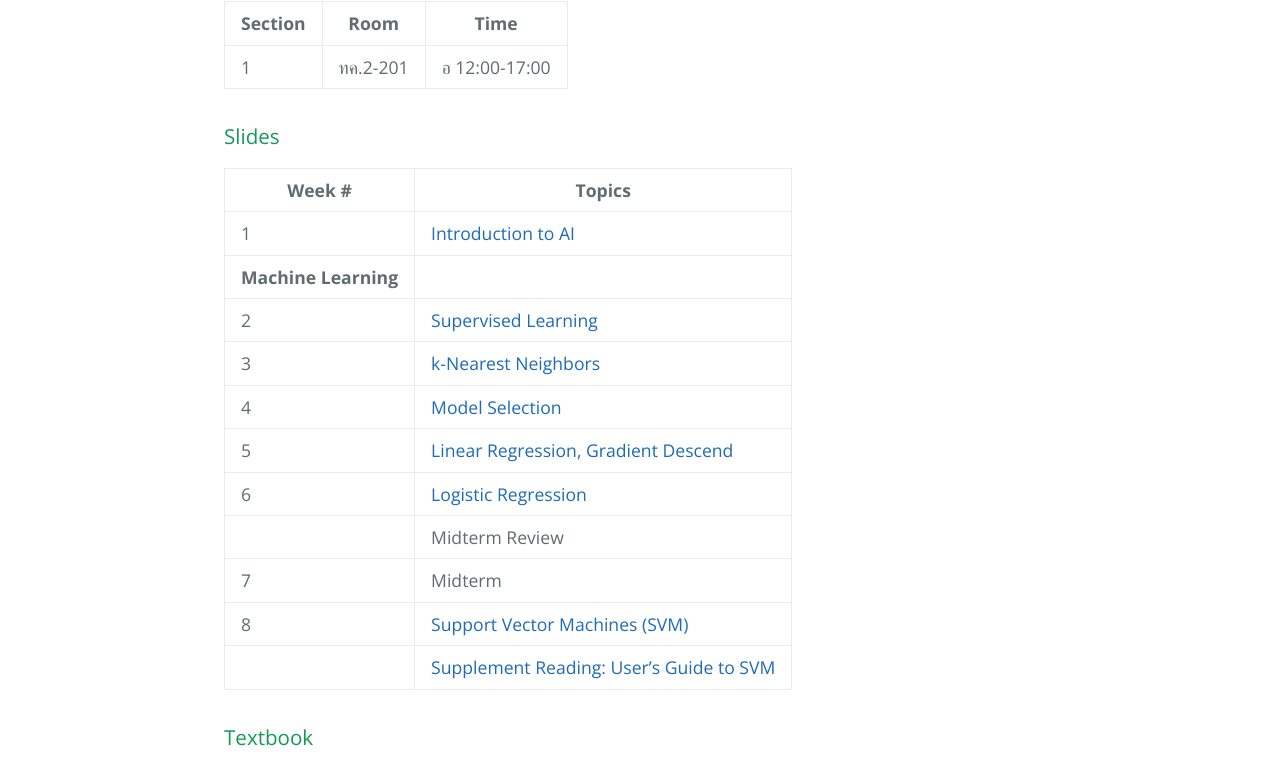
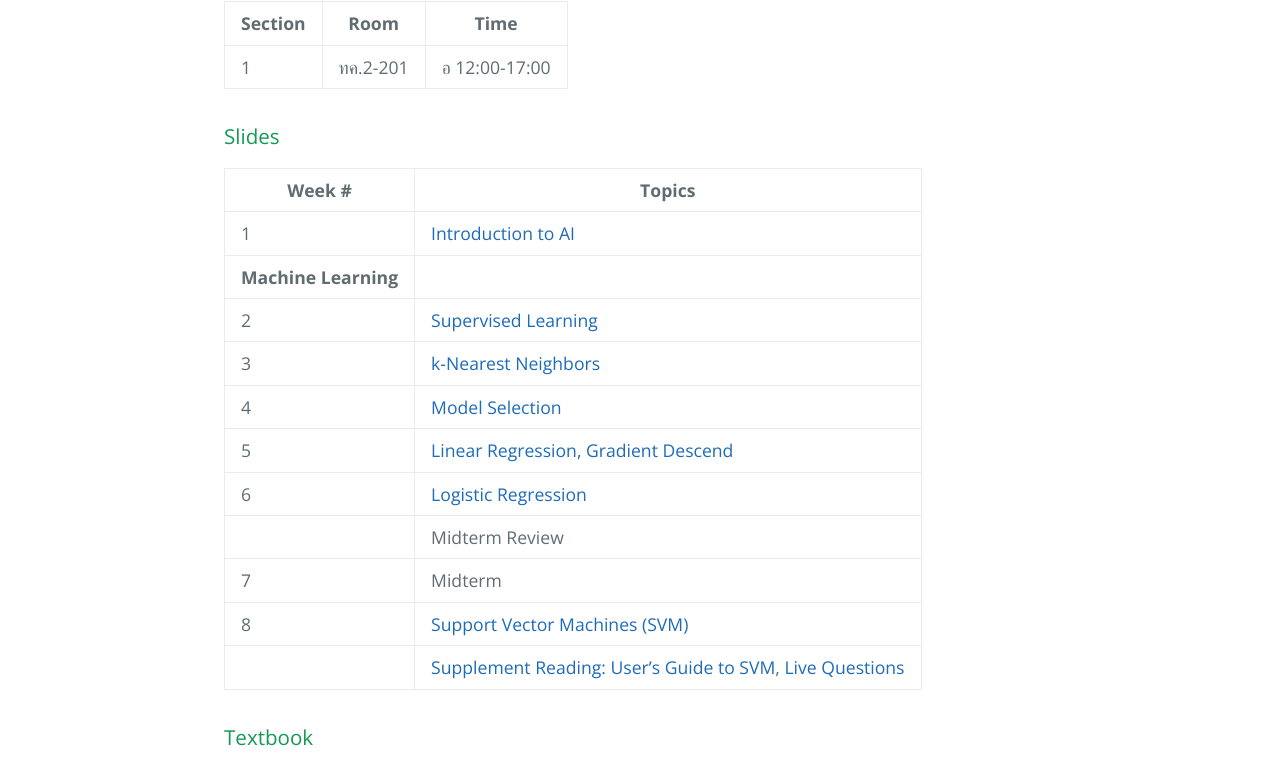
Before and after one commit to pratch/ml_course, a Jekyll site: the page built from index.md, in a window 1280 px wide. Shown: the part 1170-1942 px from the top of the page. Built offline with Jekyll 4.4.1, drawn with Linux system fonts in a browser that asks for light colours.

Commit message:
Added sli.do link

```diff
--- a/index.md
+++ b/index.md
@@ -65,7 +65,7 @@ layout: default
 |   | Midterm Review |
 | 7 | Midterm |
 | 8 | [Support Vector Machines (SVM)](slides/7-svm.pdf) |
-|   | [Supplement Reading: User's Guide to SVM](http://pyml.sourceforge.net/doc/howto.pdf) |
+|   | [Supplement Reading: User's Guide to SVM](http://pyml.sourceforge.net/doc/howto.pdf), [Live Questions](https://app.sli.do/event/qplpkuub/live/questions) |
 
 
 {% comment %}
```
